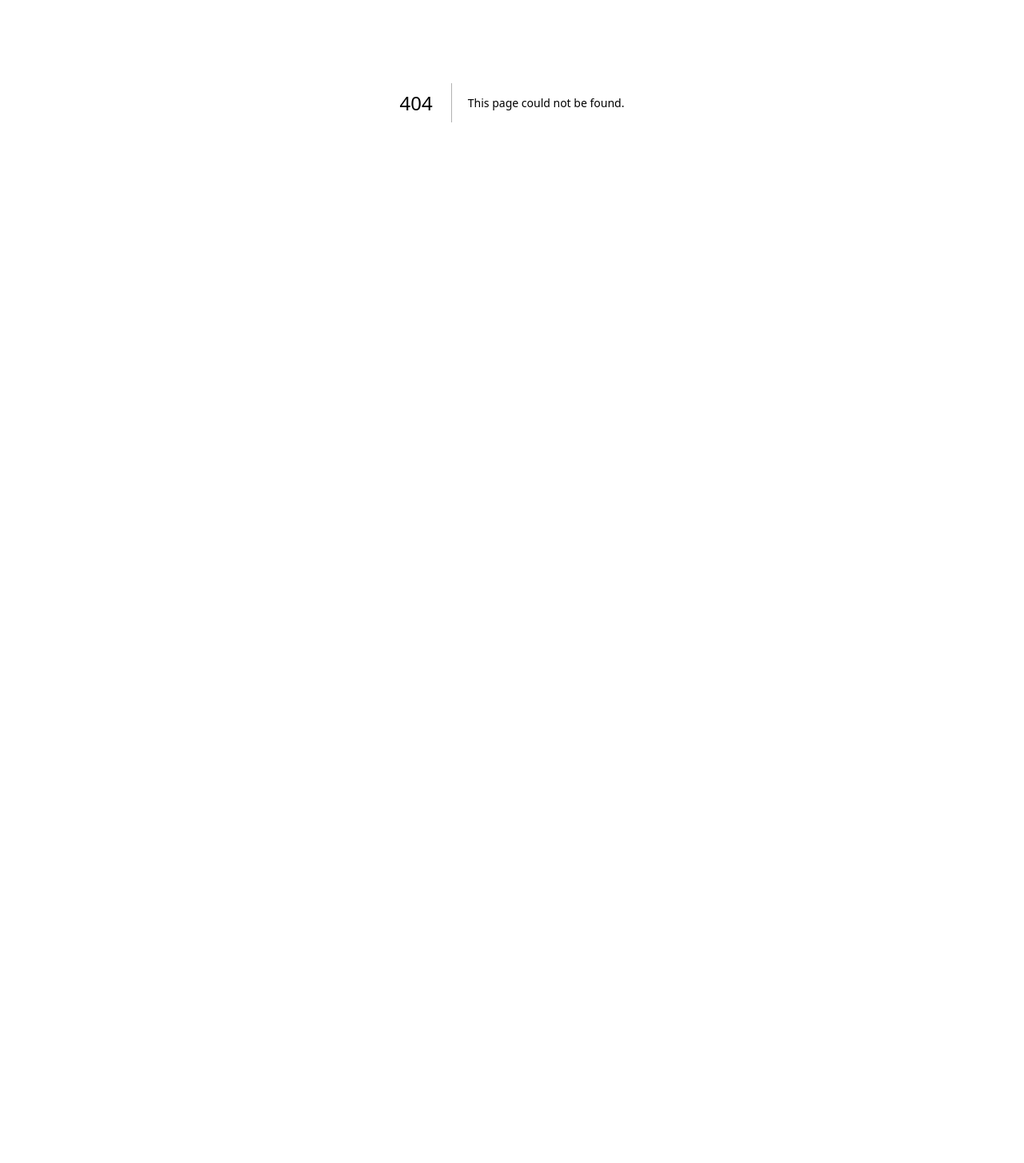
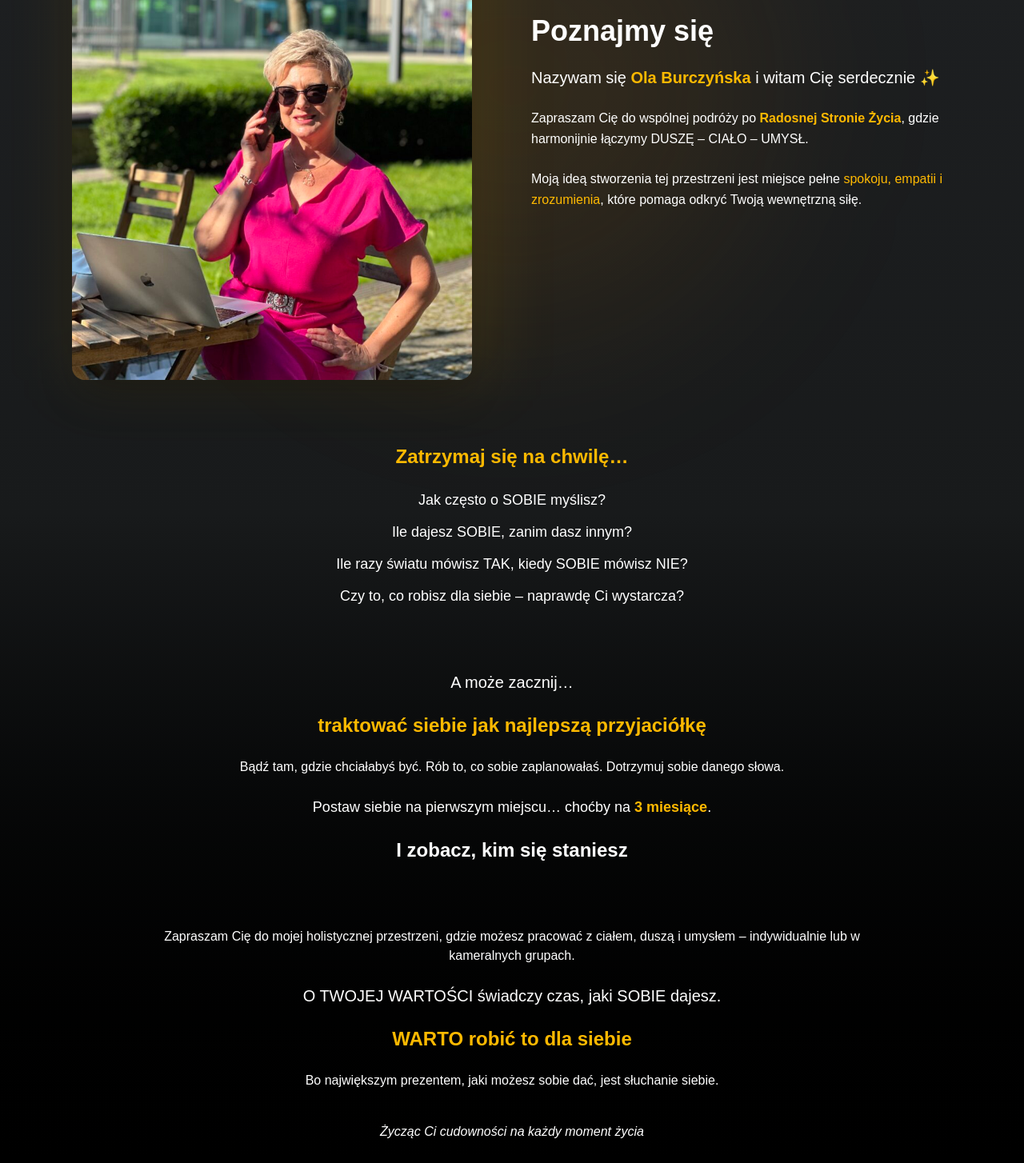
Before and after one commit to kamilhandzlik/magia_dotyku, a Next.js app in the folder frontend/: page /poznajmy-sie in a window 1280 px wide. Before the commit this address had no page. Shown: the part 440-1894 px from the top of the page at 80% size. Before the commit the page ends 968 px from the top, so only its background shows below. Built offline with nearby package versions, Linux system fonts and the light colour scheme.

Commit message:
renamed MagiaDotyku folder to magia-dotyku and added pages poznajmy-sie and zabiegi-gabinetowe

```diff
--- /dev/null
+++ b/frontend/app/poznajmy-sie/page.tsx
@@ -0,0 +1,119 @@
+"use client";
+
+import Image from "next/image";
+
+import Footer from "../components/Footer/Footer";
+
+export default function PoznajmySie() {
+  return (
+    <>
+      <section className="relative overflow-hidden py-20 px-6 text-white">
+        <div className="absolute inset-0 bg-gradient-to-b from-[#1f2123] via-[#181a1b] to-black -z-10" />
+
+        <div className="absolute top-20 left-1/2 -translate-x-1/2 w-[600px] h-[600px] bg-amber-500/10 blur-[120px] rounded-full -z-10" />
+
+        <div className="max-w-[1100px] mx-auto grid md:grid-cols-2 gap-12 items-center">
+          <div className="relative">
+            <div className="absolute inset-0 bg-amber-400/10 blur-2xl rounded-2xl" />
+            <Image
+              src="/pictures/IMG_1.png"
+              alt="Ola Burczyńska"
+              width={500}
+              height={600}
+              className="relative rounded-2xl object-cover shadow-2xl"
+            />
+          </div>
+
+          <div className="space-y-6 leading-relaxed">
+            <h2 className="text-4xl font-bold">Poznajmy się</h2>
+
+            <p className="text-xl">
+              Nazywam się{" "}
+              <span className="text-amber-400 font-semibold">
+                Ola Burczyńska
+              </span>{" "}
+              i witam Cię serdecznie ✨
+            </p>
+
+            <p>
+              Zapraszam Cię do wspólnej podróży po{" "}
+              <span className="text-amber-400 font-semibold">
+                Radosnej Stronie Życia
+              </span>
+              , gdzie harmonijnie łączymy DUSZĘ – CIAŁO – UMYSŁ.
+            </p>
+
+            <p>
+              Moją ideą stworzenia tej przestrzeni jest miejsce pełne{" "}
+              <span className="text-amber-400">
+                spokoju, empatii i zrozumienia
+              </span>
+              , które pomaga odkryć Twoją wewnętrzną siłę.
+            </p>
+          </div>
+        </div>
+
+        <div className="max-w-[800px] mx-auto mt-20 space-y-6 text-center">
+          <h3 className="text-2xl font-semibold text-amber-400">
+            Zatrzymaj się na chwilę…
+          </h3>
+
+          <div className="space-y-3 text-lg">
+            <p>Jak często o SOBIE myślisz?</p>
+            <p>Ile dajesz SOBIE, zanim dasz innym?</p>
+            <p>Ile razy światu mówisz TAK, kiedy SOBIE mówisz NIE?</p>
+            <p>Czy to, co robisz dla siebie – naprawdę Ci wystarcza?</p>
+          </div>
+        </div>
+
+        <div className="max-w-[900px] mx-auto mt-20 space-y-6 text-center">
+          <p className="text-xl">A może zacznij…</p>
+
+          <p className="text-2xl font-semibold text-amber-400">
+            traktować siebie jak najlepszą przyjaciółkę
+          </p>
+
+          <p>
+            Bądź tam, gdzie chciałabyś być. Rób to, co sobie zaplanowałaś.
+            Dotrzymuj sobie danego słowa.
+          </p>
+
+          <p className="text-lg">
+            Postaw siebie na pierwszym miejscu… choćby na{" "}
+            <span className="text-amber-400 font-semibold">3 miesiące</span>.
+          </p>
+
+          <p className="text-2xl font-bold">I zobacz, kim się staniesz </p>
+        </div>
+
+        <div className="max-w-[900px] mx-auto mt-20 text-center space-y-6">
+          <p>
+            Zapraszam Cię do mojej holistycznej przestrzeni, gdzie możesz
+            pracować z ciałem, duszą i umysłem – indywidualnie lub w kameralnych
+            grupach.
+          </p>
+
+          <p className="text-xl">
+            O TWOJEJ WARTOŚCI świadczy czas, jaki SOBIE dajesz.
+          </p>
+
+          <p className="text-2xl font-semibold text-amber-400">
+            WARTO robić to dla siebie
+          </p>
+
+          <p>
+            Bo największym prezentem, jaki możesz sobie dać, jest słuchanie
+            siebie.
+          </p>
+
+          <p className="italic mt-10">
+            Życząc Ci cudowności na każdy moment życia
+          </p>
+
+          <p className="font-semibold">Ola Burczyńska</p>
+        </div>
+      </section>
+      <Footer />
+    </>
+  );
+}
--- /dev/null
+++ b/frontend/app/zabiegi-gabinetowe/page.tsx
@@ -0,0 +1,70 @@
+"use client";
+
+import Image from "next/image";
+import Footer from "../components/Footer/Footer";
+
+export default function ZabiegiGabinetowe() {
+  return (
+    <>
+      <section className="relative overflow-hidden py-20 px-6 text-white">
+        {/* TŁO */}
+        <div className="absolute inset-0 bg-gradient-to-b from-[#1f2123] via-[#181a1b] to-black -z-10" />
+        <div className="absolute top-20 left-1/2 -translate-x-1/2 w-[600px] h-[600px] bg-amber-500/10 blur-[120px] rounded-full -z-10" />
+
+        <div className="max-w-[1100px] mx-auto grid md:grid-cols-2 gap-12 items-center">
+          {/* OBRAZ */}
+          <div className="relative group overflow-hidden rounded-2xl">
+            <Image
+              src="/pictures/IMG_2.png"
+              alt="Zabieg"
+              width={500}
+              height={600}
+              className="object-cover w-full h-full transition-transform duration-500 group-hover:scale-105"
+            />
+          </div>
+
+          {/* TEKST */}
+          <div className="space-y-6 leading-relaxed text-lg">
+            <h2 className="text-4xl font-bold">Zabiegi gabinetowe</h2>
+
+            <p>
+              Każdy potrzebuje dotyku, który{" "}
+              <span className="text-amber-400 font-semibold">
+                odpręża, relaksuje i regeneruje
+              </span>
+              . To właśnie zapewniam w salonie gabinetowym, gdzie otrzymujecie
+              wsparcie dla ciała.
+            </p>
+
+            <p>
+              Zabiegi są dostosowane do potrzeb, jakie zgłaszacie podczas
+              wywiadu i korygowane w trakcie, aby w pełni odpowiedzieć na
+              potrzeby Waszego ciała.
+            </p>
+
+            <p>
+              Intensywność terapii dobierana jest indywidualnie – z
+              uwzględnieniem progu bólu oraz aktualnego samopoczucia.
+            </p>
+
+            <p>
+              <span className="text-amber-400 font-semibold">Magia Dotyku</span>{" "}
+              to miejsce, w którym otrzymasz więcej niż masaż – moją misją jest
+              wzmacniać i wspierać Twoje zdrowie.
+            </p>
+
+            <p>
+              Zapraszam do zakładki{" "}
+              <span className="text-amber-400 underline cursor-pointer hover:text-amber-300 transition">
+                Magia Dotyku
+              </span>
+              , gdzie znajdziesz pakiety zabiegów na twarz i ciało.
+            </p>
+          </div>
+        </div>
+      </section>
+
+      <Footer />
+    </>
+  );
+}
```
Also changed, not shown: frontend/app/magia-dotyku/page.tsx (renamed from frontend/app/MagiaDotyku/page.tsx), frontend/public/pictures/IMG_1.png (added), frontend/public/pictures/IMG_2.png (added).
